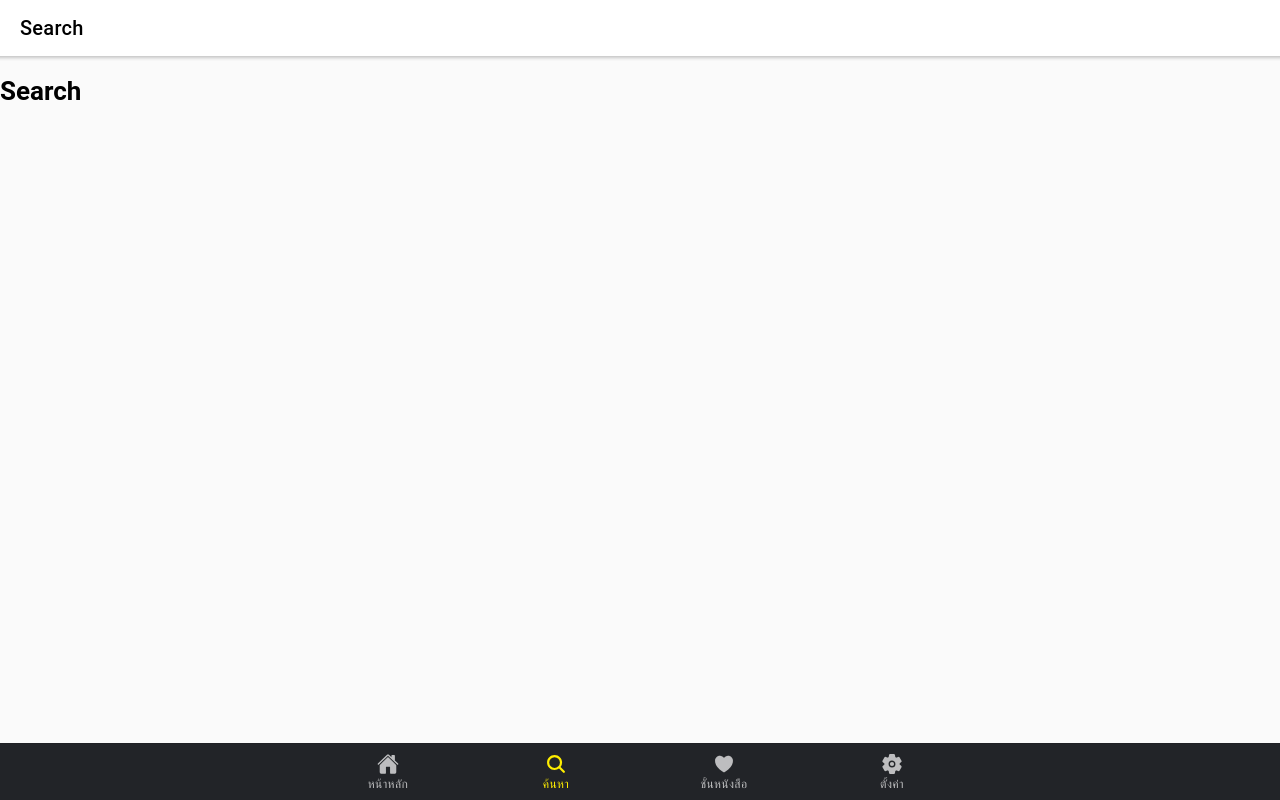
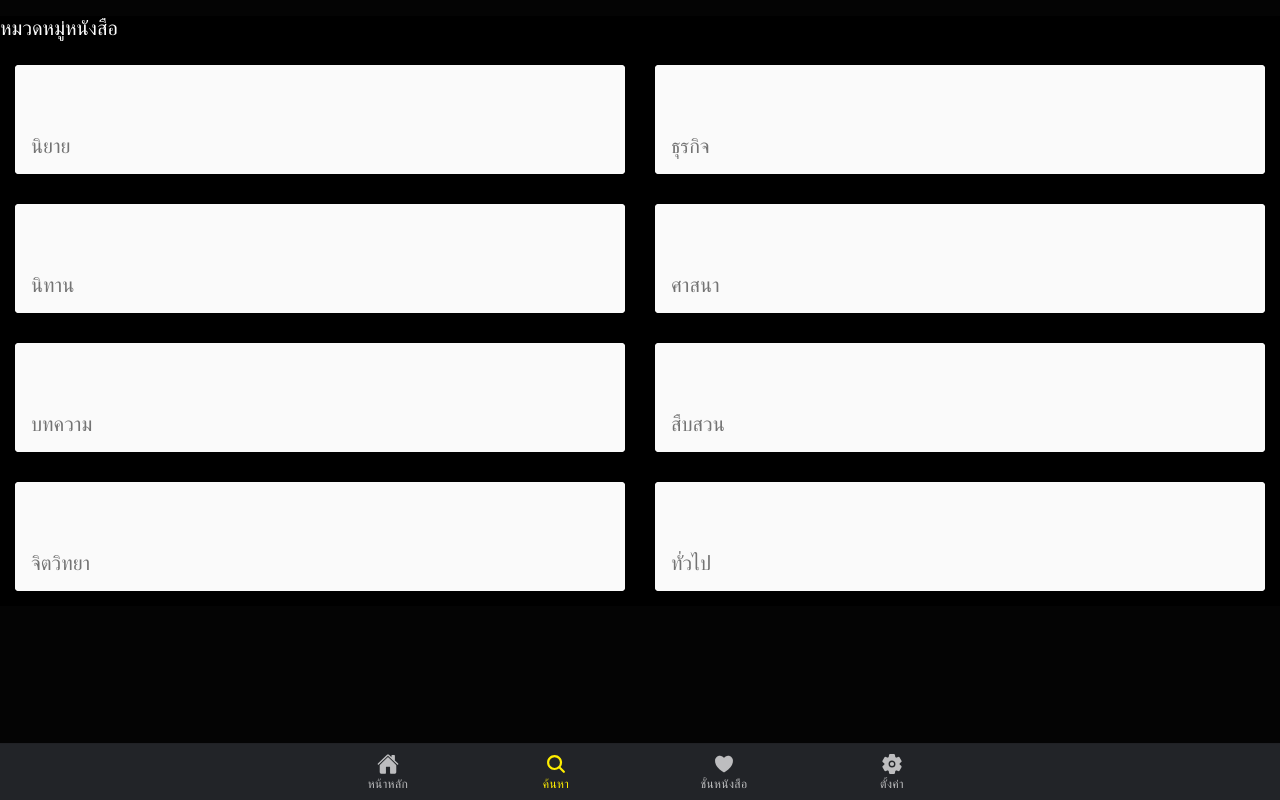
Before and after one commit to ChakkrinYYWC/GarZip_front, a React (Create React App) app: page /tab2 in a window 1280 px wide. Built offline with nearby package versions, Linux system fonts and the light colour scheme; a web font is replaced by a local one.

Commit message:
search (front)

```diff
--- a/package.json
+++ b/package.json
@@ -3,6 +3,7 @@
   "version": "0.0.1",
   "private": true,
   "dependencies": {
+    "@awesome-cordova-plugins/keyboard": "^5.40.0",
     "@capacitor/android": "3.4.3",
     "@capacitor/app": "1.1.0",
     "@capacitor/core": "3.4.0",
@@ -22,6 +23,7 @@
     "@types/react-router": "^5.1.11",
     "@types/react-router-dom": "^5.1.7",
     "axios": "^0.26.0",
+    "cordova-plugin-ionic-keyboard": "^2.2.0",
     "ionicons": "^5.4.0",
     "moment": "^2.29.1",
     "react": "^17.0.2",
@@ -29,7 +31,6 @@
     "react-redux": "^7.2.6",
     "react-router": "^5.2.0",
     "react-router-dom": "^5.2.0",
-    "react-scripts": "^5.0.0",
     "redux-thunk": "^2.4.1",
     "typescript": "^4.1.3",
     "web-vitals": "^0.2.4",
@@ -72,7 +73,7 @@
   },
   "devDependencies": {
     "@capacitor/cli": "3.4.0",
-    "react-scripts": "5.0.0"
+    "react-scripts": "^5.0.0"
   },
   "description": "An Ionic project"
 }
--- a/src/components/Search.jsx
+++ b/src/components/Search.jsx
@@ -1,12 +1,152 @@
+import React, { useState, useCallback, useContext, useEffect } from 'react'
+import {
+    IonContent, IonHeader, IonPage, IonTitle, IonToolbar,
+    IonRouterLink, IonIcon, IonLabel, IonItem, IonInput,
+    IonSearchbar, IonFooter, IonButtons, IonBackButton,
+    IonButton, IonSegment, IonSegmentButton, IonRow,
+    IonCol, IonCard, IonCardContent, IonCardHeader,
+    IonCardSubtitle, IonCardTitle, IonList, IonThumbnail, IonImg
+} from '@ionic/react';
+import './Search.css';
 
-  const Search  = ({ name }) => {
+
+const Search = ({ text }) => {
+    const [data, setData] = useState([])
+
     return (
-      <div className="container">
-        {/* <strong>{name}</ strong> */}
-        {/* <p>Explore <a target="_blank" rel="noopener noreferrer" href="https://ionicframework.com/docs/components">UI Components</a></p> */}
-      <h1><strong>Search</strong></h1>
-      </div>
+        <>
+            <IonContent fullscreen>
+                {
+                    text ?
+                        <div className='Booklist'>
+                            <h4>หมวดหมู่หนังสือ</h4>
+                            <IonRow>
+                                <IonCol size="6">
+                                    <IonCard href='/Booklist/นิยาย' mode='md'>
+                                        <IonCardHeader>
+                                            <IonCardHeader>
+                                            </IonCardHeader>
+                                            <IonCardContent>
+                                            </IonCardContent>
+                                            <IonCardTitle color='black'>นิยาย</IonCardTitle>
+                                        </IonCardHeader>
+                                    </IonCard>
+                                </IonCol>
+                                <IonCol size="6">
+                                    <IonCard href='/Booklist/ธุรกิจ' mode='md'>
+                                        <IonCardHeader>
+                                            <IonCardHeader>
+                                            </IonCardHeader>
+                                            <IonCardContent>
+                                            </IonCardContent>
+                                            <IonCardTitle color='black'>ธุรกิจ</IonCardTitle>
+                                        </IonCardHeader>
+                                    </IonCard>
+                                </IonCol>
+                            </IonRow>
+                            <IonRow>
+                                <IonCol size="6">
+                                    <IonCard href='/Booklist/นิทาน' mode='md'>
+                                        <IonCardHeader>
+                                            <IonCardHeader>
+                                            </IonCardHeader>
+                                            <IonCardContent>
+                                            </IonCardContent>
+                                            <IonCardTitle color='black'>นิทาน</IonCardTitle>
+                                        </IonCardHeader>
+                                    </IonCard>
+                                </IonCol>
+                                <IonCol size="6">
+                                    <IonCard href='/Booklist/ศาสนา' mode='md'>
+                                        <IonCardHeader>
+                                            <IonCardHeader>
+                                            </IonCardHeader>
+                                            <IonCardContent>
+                                            </IonCardContent>
+                                            <IonCardTitle color='black'>ศาสนา</IonCardTitle>
+                                        </IonCardHeader>
+                                    </IonCard>
+                                </IonCol>
+                            </IonRow>
+                            <IonRow>
+                                <IonCol size="6">
+                                    <IonCard href='/Booklist/บทความ' mode='md'>
+                                        <IonCardHeader>
+                                            <IonCardHeader>
+                                            </IonCardHeader>
+                                            <IonCardContent>
+                                            </IonCardContent>
+                                            <IonCardTitle color='black'>บทความ</IonCardTitle>
+                                        </IonCardHeader>
+                                    </IonCard>
+                                </IonCol>
+                                <IonCol size="6">
+                                    <IonCard href='/Booklist/สืบสวน' mode='md'>
+                                        <IonCardHeader>
+                                            <IonCardHeader>
+                                            </IonCardHeader>
+                                            <IonCardContent>
+                                            </IonCardContent>
+                                            <IonCardTitle color='black'>สืบสวน</IonCardTitle>
+                                        </IonCardHeader>
+                                    </IonCard>
+                                </IonCol>
+                            </IonRow>
+                            <IonRow>
+                                <IonCol size="6">
+                                    <IonCard href='/Booklist/จิตวิทยา' mode='md'>
+                                        <IonCardHeader>
+                                            <IonCardHeader>
+                                            </IonCardHeader>
+                                            <IonCardContent>
+                                            </IonCardContent>
+                                            <IonCardTitle color='black'>จิตวิทยา</IonCardTitle>
+                                        </IonCardHeader>
+                                    </IonCard>
+                                </IonCol>
+                                <IonCol size="6">
+                                    <IonCard href='/Booklist/ทั่วไป' mode='md'>
+                                        <IonCardHeader>
+                                            <IonCardHeader>
+                                            </IonCardHeader>
+                                            <IonCardContent>
+                                            </IonCardContent>
+                                            <IonCardTitle color='black'>ทั่วไป</IonCardTitle>
+                                        </IonCardHeader>
+                                    </IonCard>
+                                </IonCol>
+                            </IonRow>
+
+                        </div>
+                        :
+                        <>
+                            <div className='Booklist'>
+                                <p>ผลการค้นหา</p>
+                                <IonList >
+                                    {data.map((book, i) => {
+                                        return (
+                                            <IonRouterLink href={`/DetailBook/${book._id}`} className="button-back">
+                                                <IonItem key={i} >
+                                                    <IonThumbnail slot="start" >
+                                                        <IonImg src={book.image} />
+                                                    </IonThumbnail>
+                                                    <span className="book">
+                                                        <IonLabel className='title'>{book.name}</IonLabel>
+                                                        <IonLabel className='detial'>เขียนโดย : {book.auther}</IonLabel>
+                                                        <IonLabel className='detial'>ระยะเวลา : 00.00 น.</IonLabel>
+                                                    </span>
+                                                </IonItem>
+                                            </IonRouterLink>
+                                        )
+                                    })}
+                                </IonList>
+                            </div>
+                        </>
+                }
+
+            </IonContent>
+        </>
     );
-  };
+};
 
-  export default Search;
+export default Search;
--- a/src/pages/DetailBook.jsx
+++ b/src/pages/DetailBook.jsx
@@ -1,7 +1,7 @@
 import React, { useState, useCallback, useContext, useEffect } from 'react'
 import {
   IonContent, IonPage, IonImg, IonText, IonIcon, IonLabel, IonButton,
-  IonItem, IonRouterLink, IonRange
+  IonItem, IonRouterLink, IonRange, IonButtons, IonBackButton
 } from '@ionic/react';
 import './DetailBook.css';
 import Axios from "axios";
@@ -56,6 +56,9 @@ const DetailBook = ({ ...props }) => {
 
                 <div className='DetailBook' >
                   <div className="bar">
+                    {/* <IonButtons slot="start">
+                      <IonBackButton icon="chevron-back-outline" text="" defaultHref="/HOME" />
+                    </IonButtons> */}
                     <IonRouterLink href='/HOME' className="button-back">
                       <IonIcon name="chevron-back-outline" ></IonIcon>
                     </IonRouterLink>
--- a/src/pages/Register.tsx
+++ b/src/pages/Register.tsx
@@ -18,7 +18,6 @@ const LogIn: React.FC = () => {
           </div>
           <div className="register-form ion-padding">
             <div className="form-input">
-
               <IonItem className="input">
                 <IonLabel position="floating" className="input-text">ชื่อผู้ใช้งาน</IonLabel>
                 <IonInput type="text" ></IonInput>
--- a/src/pages/Tab2.tsx
+++ b/src/pages/Tab2.tsx
@@ -1,39 +1,47 @@
-import { IonContent, IonHeader, IonPage, IonTitle, IonToolbar } from '@ionic/react';
+import { useState } from 'react'
+import {
+  IonHeader, IonPage, IonLabel,
+  IonSearchbar, IonSegment, IonSegmentButton,
+} from '@ionic/react';
+import './Tab2.css';
 import Search from '../components/Search';
-import './Tab2.css';
 
-const Tab2: React.FC = () => {
+const Tab2 = () => {
+  const [searchText, setSearchText] = useState('');
+  const [text, setText] = useState(true);
+
+  console.log(text)
+  console.log(searchText)
+
   return (
-    // <IonPage>
-    //   <IonHeader>
-    //     <IonToolbar>
-    //       <IonTitle></IonTitle>
-    //     </IonToolbar>
-    //   </IonHeader>
-    //   <IonContent fullscreen>
-    //     <IonHeader collapse="condense">
-    //       <IonToolbar>
-    //         <IonTitle size="large">S</IonTitle>
-    //       </IonToolbar>
-    //     </IonHeader>
-    //     <ExploreContainer name="Tab 2 page" />
-    //   </IonContent>
-    // </IonPage>
 
-    <IonPage >
-      <IonHeader className="test1">
-        <IonToolbar className="toolbar-container">
-          <IonTitle >Search</IonTitle>
-        </IonToolbar>
+    <IonPage className="Booklist-Page">
+      <IonHeader collapse="condense" className="test1">
+        <h1>Search</h1>
+        <IonSearchbar value={searchText} onClick={e => setText(false)} onIonChange={e => setSearchText(e.detail.value!)}
+          onIonCancel={e => setText(true)} showCancelButton="focus" ></IonSearchbar>
+        {
+          text ?
+            <>
+            </>
+            :
+            <>
+              {/* <IonButton shape="round" fill="outline">Outline</IonButton> */}
+              <IonSegment onIonChange={e => console.log(e.detail.value)} value="all" color="secondary">
+                <IonSegmentButton value="all">
+                  <IonLabel>ทั้งหมด</IonLabel>
+                </IonSegmentButton>
+                <IonSegmentButton value="book">
+                  <IonLabel>ชื่อหนังสือ</IonLabel>
+                </IonSegmentButton>
+                <IonSegmentButton value="auther">
+                  <IonLabel>ผู้แต่ง</IonLabel>
+                </IonSegmentButton>
+              </IonSegment>
+            </>
+        }
       </IonHeader>
-      <IonContent fullscreen>
-        <IonHeader collapse="condense" className="test1">
-          <IonToolbar className="toolbar-container">
-            <IonTitle size="large">Search</IonTitle>
-          </IonToolbar>
-        </IonHeader>
-        <Search name="Tab 3 page" />
-      </IonContent>
+      <Search text={text}/>
     </IonPage>
 
   );
--- a/src/pages/Tab3.tsx
+++ b/src/pages/Tab3.tsx
@@ -7,13 +7,13 @@ const Tab3: React.FC = () => {
     <IonPage >
       <IonHeader className="test1">
         <IonToolbar className="toolbar-container">
-          <IonTitle >Listening</IonTitle>
+          <IonTitle >Listening#1</IonTitle>
         </IonToolbar>
       </IonHeader>
       <IonContent fullscreen>
         <IonHeader collapse="condense" className="test1">
           <IonToolbar className="toolbar-container">
-            <IonTitle size="large">Listening</IonTitle>
+            <IonTitle size="large">Listening#2</IonTitle>
           </IonToolbar>
         </IonHeader>
         <Listening name="Tab 3 page" />
--- a/tsconfig.json
+++ b/tsconfig.json
@@ -10,7 +10,8 @@
     "skipLibCheck": true,
     "esModuleInterop": true,
     "allowSyntheticDefaultImports": true,
-    "strict": true,
+    // "strict": true,
+    "strict": false,
     "forceConsistentCasingInFileNames": true,
     "noFallthroughCasesInSwitch": true,
     "module": "esnext",
```
Also changed, not shown: src/components/Listening.jsx (+33 -2 lines), src/pages/Booklist.jsx (+10 -1 lines), src/theme/variables.css (+4 -4 lines), src/App.tsx (line endings or trailing spaces), src/components/Search.css (added), 1 other file (tests, documents, lock files or other folders).
